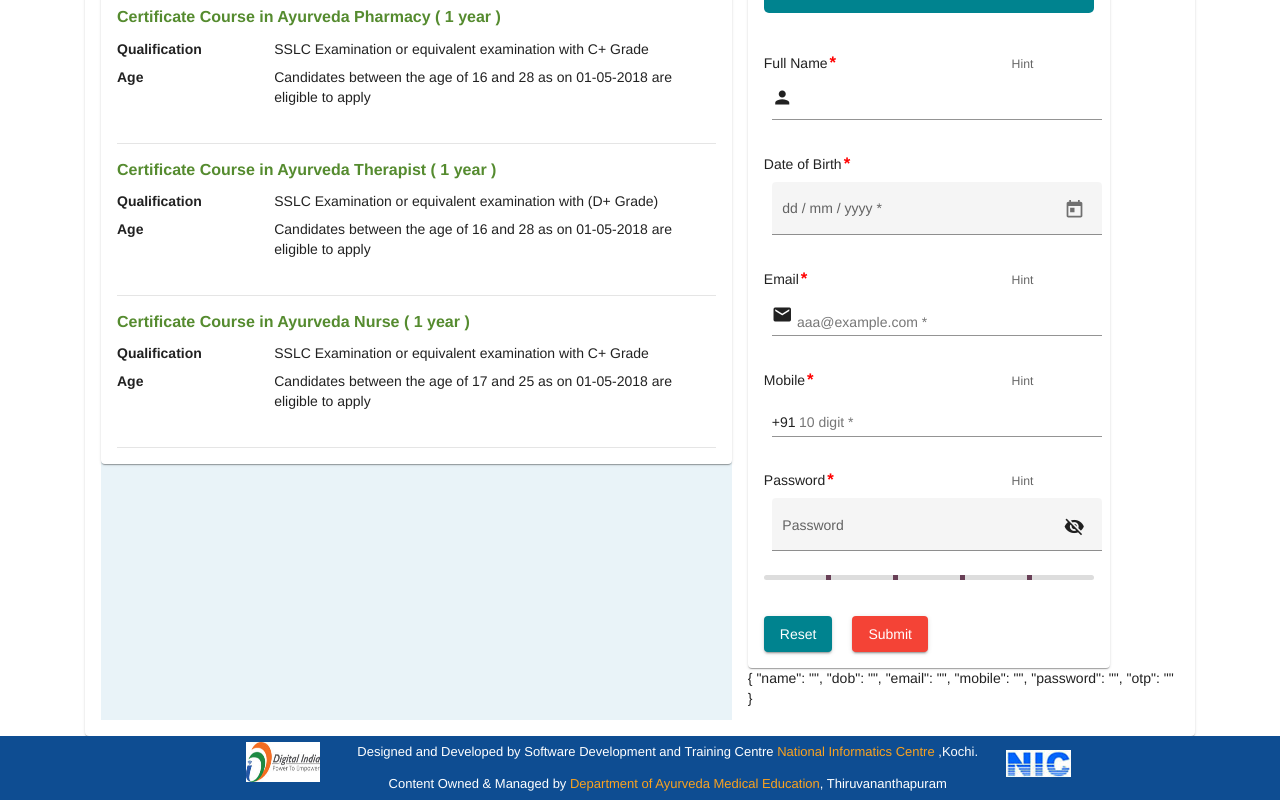
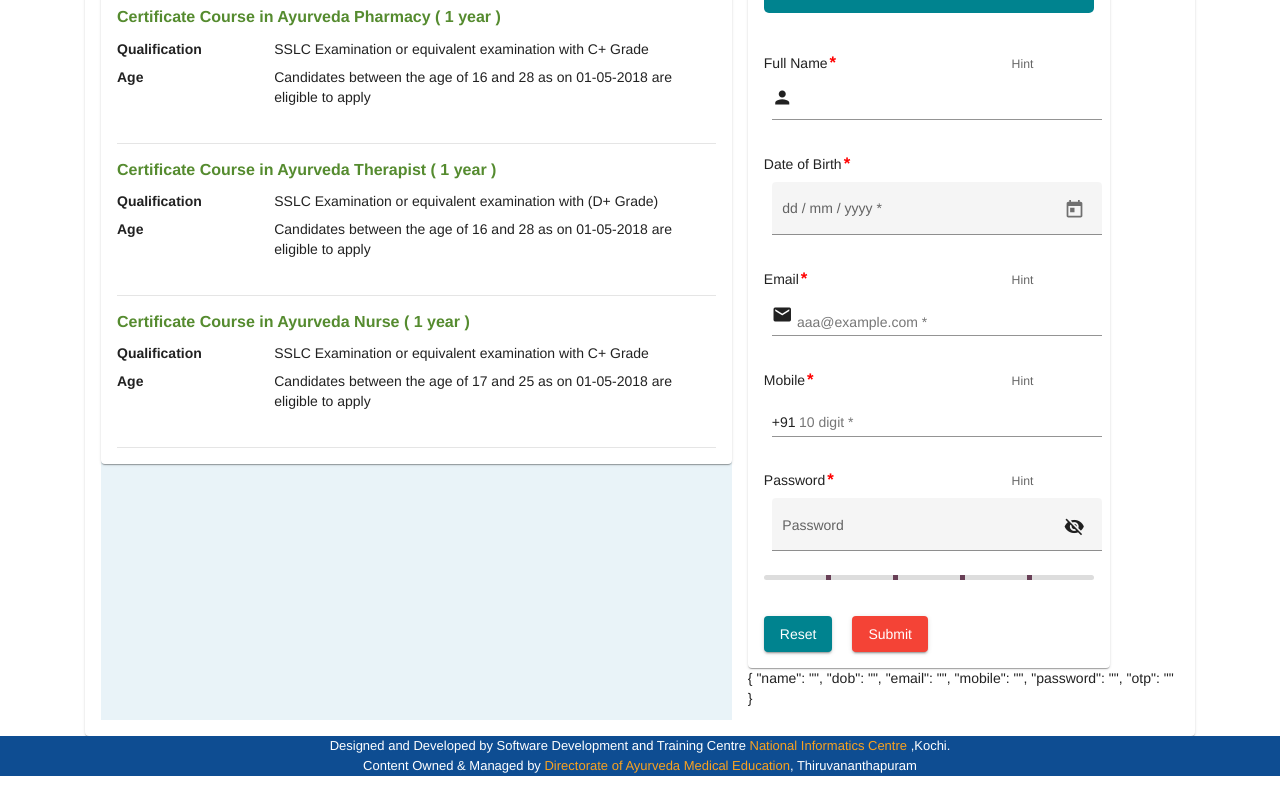
Before and after one commit to maryjain/OnlineAdmissionUI, an Angular app: page /register in a window 1280 px wide. Shown: the part 291-1091 px from the top of the page. After the commit the page ends 1067 px from the top, so only its background shows below. Built offline with nearby package versions, Linux system fonts and the light colour scheme; a web font is replaced by a local one.

Commit message:
footer changes

```diff
--- a/src/app/helpers/CustomMessges.ts
+++ b/src/app/helpers/CustomMessges.ts
@@ -52,3 +52,7 @@ export const hintPhoneMessages: { [key: string]: string } = {
   password1: 'Mobile number (India) 10 digit',
   password2: 'Start with number 6 - 9',
  };
+
+export const registrationFormMessage: { [key: string]: string } = {
+  saveWarnMessage: 'Registration form data is saved only when Submit button is clicked'
+ };
--- a/src/app/register/register.component.html
+++ b/src/app/register/register.component.html
@@ -8,7 +8,7 @@
   <mat-card-content>
   <form [formGroup]='registrationForm'>
     <div *ngIf="registrationForm.dirty " class="alert">
-      Registration form data is not saved until <b>Submit button</b> is clicked
+      {{warnmessage}}
   </div>
     <div class="form-group">
       <br>
--- a/src/app/register/register.component.ts
+++ b/src/app/register/register.component.ts
@@ -1,7 +1,13 @@
 import { Component, OnInit } from '@angular/core';
 import { FormBuilder, Validators } from '@angular/forms';
 import * as moment from 'moment';
-import {errorMessages, customregExps, hintPasswordMessages,hintFullNameMessages,hintEmailMessages,hintPhoneMessages} from '../helpers/CustomMessges'
+import {errorMessages,
+   customregExps,
+    hintPasswordMessages,
+    hintFullNameMessages,
+    hintEmailMessages,
+    hintPhoneMessages,
+    registrationFormMessage} from '../helpers/CustomMessges'
 import {ValidationService} from '../shared/validate/validation.service';
 import {UtilityService} from '../shared/utility/utility.service';
 
@@ -17,6 +23,7 @@ export class RegisterComponent implements OnInit {
    errors = errorMessages;
 
   public title = 'Registration';
+  public warnmessage = registrationFormMessage.saveWarnMessage;
   public hintPasswordArr = [ hintPasswordMessages.password1,
     hintPasswordMessages.password2,
     hintPasswordMessages.password3,
--- a/src/app/shared/footer/footer.component.html
+++ b/src/app/shared/footer/footer.component.html
@@ -1,24 +1,8 @@
-<mat-toolbar class="common-footer" >
-  <mat-toolbar-row>
 
-  <div fxFlex="25%">
+  <div fxLayout="row wrap"  fxLayout.sm="column" fxLayout.xs="column" fxLayoutAlign="center" class="common-footer">
 
-        <p>
-        <a  href="http://digitalindia.gov.in/" target="_blank" rel="noreferrer noopener">
-        <img src="../../../assets/images/DIndia.jpg" width="50%;" height="40px;"/></a>
-        </p>
+  <div>
+        <p class="text">Designed and Developed by Software Development and Training Centre <a href="https://www.nic.in/" class="footertext" target="_blank" rel="noreferrer noopener" >National Informatics Centre</a> ,Kochi.<br>Content Owned & Managed by <a href="https://ayurveda.kerala.gov.in/" target="_blank" rel="noreferrer noopener" class="footertext" >
+          Directorate of Ayurveda Medical Education</a>, Thiruvananthapuram</p>
   </div>
-
-  <div fxFlex="50%">
-        <p class="text">Designed and Developed by Software Development and Training Centre <a href="https://www.nic.in/" class="footertext" target="_blank" rel="noreferrer noopener" >National Informatics Centre</a> ,Kochi.<br>Content Owned & Managed by <a href="https://ayurveda.kerala.gov.in/" target="_blank" rel="noreferrer noopener" class="footertext" >Department of Ayurveda Medical Education</a>, Thiruvananthapuram</p>
-  </div>
-
-  <div fxFlex="25%">
-
-      <p> &nbsp;&nbsp;&nbsp;&nbsp;
-      <a href="https://www.nic.in/" target="_blank" rel="noreferrer noopener"><img src="../../../assets/images/niclogosmall.jpg"/></a>
-      </p>
-  </div>
-
-</mat-toolbar-row>
-</mat-toolbar>
+</div>
```
